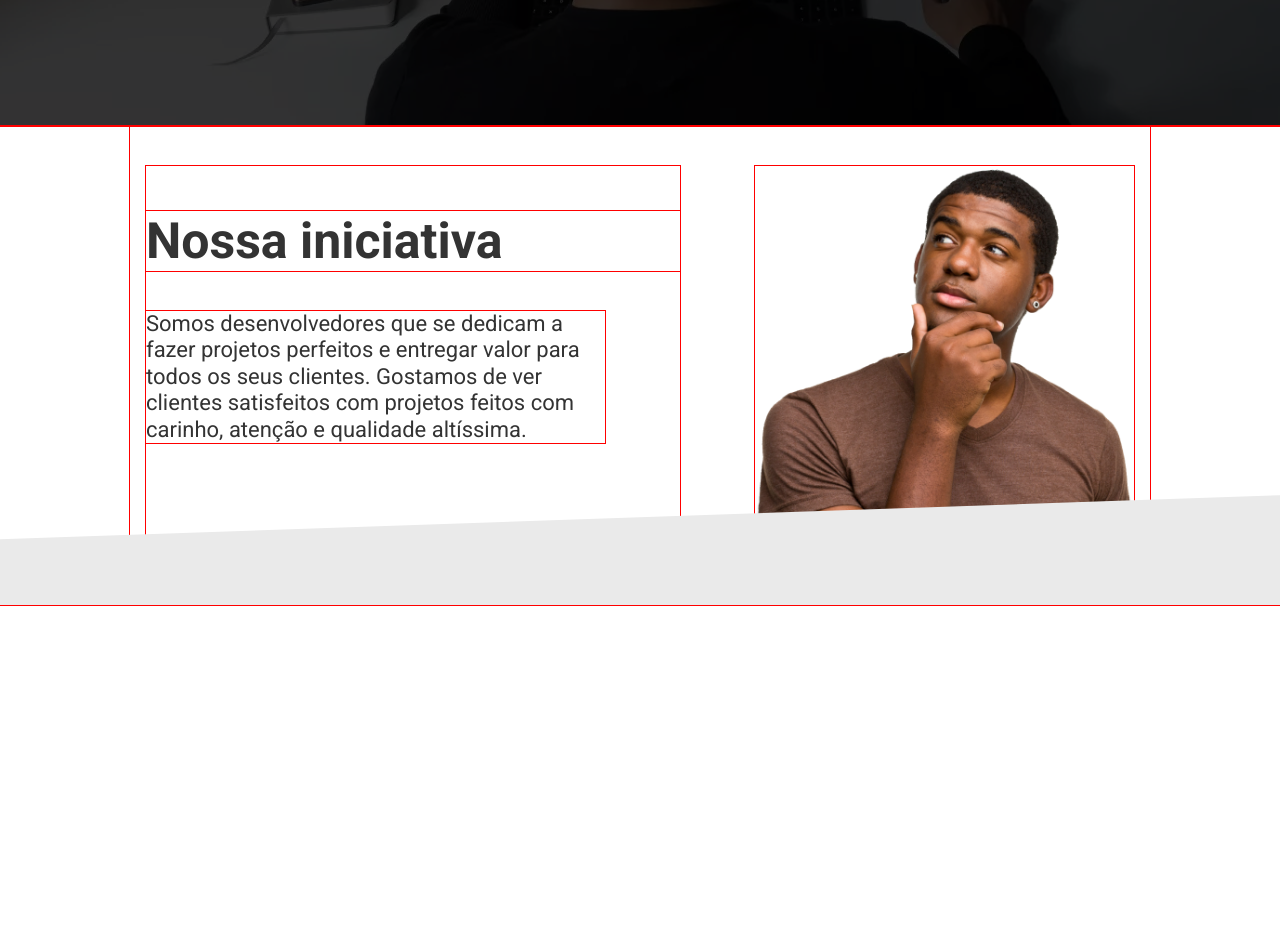
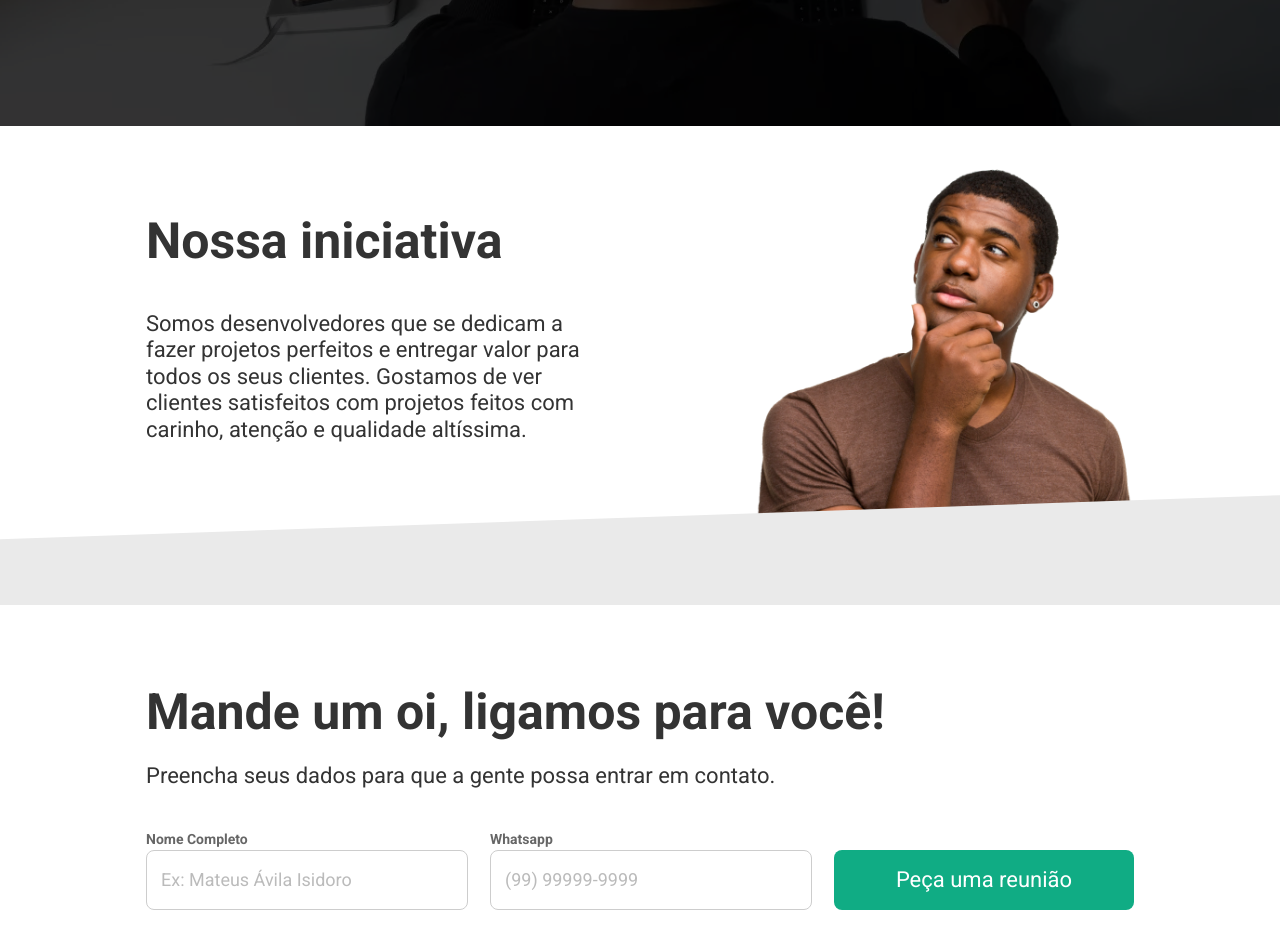
Before and after one commit to felipel7/challenge-react-meu_freela, a React (Vite) app: page / in a window 1280 px wide. Shown: the part 900-1848 px from the top of the page. Before the commit the page ends 1512 px from the top, so only its background shows below. Built offline with nearby package versions, Linux system fonts and the light colour scheme.

Commit message:
chore: created Contact component

```diff
--- a/src/Components/AboutUs/styles.module.scss
+++ b/src/Components/AboutUs/styles.module.scss
@@ -1,8 +1,4 @@
 @import '../../styles/global.scss';
-
-* {
-  outline: 1px solid red;
-}
 
 .aboutUsContainer {
   position: relative;
@@ -38,11 +34,9 @@
 
   h2 {
     margin: 4.5rem 0 4rem;
-    color: $color-text-dark;
   }
 
   p {
-    color: $color-text-dark;
     max-width: 50rem;
     margin-right: 7.5rem;
   }
--- /dev/null
+++ b/src/Components/Contact/Contact.tsx
@@ -0,0 +1,25 @@
+import styles from './styles.module.scss';
+
+const Contact = () => {
+  return (
+    <section className={styles.contactContainer}>
+      <h2>Mande um oi, ligamos para você!</h2>
+      <p>Preencha seus dados para que a gente possa entrar em contato.</p>
+
+      <form>
+        <div className={styles.formControl}>
+          <label htmlFor='name'>Nome Completo</label>
+          <input type='text' id='name' placeholder='Ex: Mateus Ávila Isidoro' />
+        </div>
+
+        <div className={styles.formControl}>
+          <label htmlFor='phone'>Whatsapp</label>
+          <input type='text' id='phone' placeholder='(99) 99999-9999' />
+        </div>
+        <button type='button'>Peça uma reunião</button>
+      </form>
+    </section>
+  );
+};
+
+export { Contact };
--- /dev/null
+++ b/src/Components/Contact/styles.module.scss
@@ -0,0 +1,48 @@
+.contactContainer {
+  height: 38.1rem;
+  margin: 0 auto;
+  max-width: 1020px;
+  padding: 0 1.6rem;
+
+  display: flex;
+  flex-direction: column;
+  justify-content: center;
+
+  p {
+    margin: 2.1rem 0 4rem;
+  }
+
+  > form {
+    display: flex;
+    flex-direction: column;
+    gap: 2.2rem;
+
+    @media screen and (min-width: 720px) {
+      align-items: flex-end;
+      flex-direction: row;
+      justify-content: space-between;
+    }
+
+    .formControl {
+      flex: 1;
+
+      label {
+        display: block;
+        color: #666;
+        font-size: 1.4rem;
+        font-weight: bold;
+        line-height: 1.5;
+      }
+
+      input {
+        width: 100%;
+      }
+    }
+
+    button {
+      background: #10ac84;
+      height: 6rem;
+      max-width: 30rem;
+    }
+  }
+}
--- a/src/Components/Header/styles.module.scss
+++ b/src/Components/Header/styles.module.scss
@@ -15,6 +15,7 @@
 
   h3 {
     font-size: 3rem;
+    color: $color-text-light;
   }
 
   > ul {
--- a/src/Components/Hero/styles.module.scss
+++ b/src/Components/Hero/styles.module.scss
@@ -3,6 +3,7 @@
 .heroContainer {
   position: relative;
   height: 94.6rem;
+  color: $color-text-light;
 
   &::after {
     position: absolute;
@@ -25,6 +26,7 @@
 
 .heroHeading {
   position: absolute;
+
   top: 50%;
   transform: translateY(-50%);
 
--- a/src/Pages/Home/index.tsx
+++ b/src/Pages/Home/index.tsx
@@ -1,11 +1,13 @@
+import { Hero } from '../../Components/Hero';
 import { AboutUs } from '../../Components/AboutUs';
-import { Hero } from '../../Components/Hero';
+import { Contact } from '../../Components/Contact/Contact';
 
 const Home = () => {
   return (
     <main>
       <Hero />
       <AboutUs />
+      <Contact />
     </main>
   );
 };
--- a/src/styles/global.scss
+++ b/src/styles/global.scss
@@ -7,6 +7,10 @@ $color-accent: #ee5253;
   margin: 0;
   padding: 0;
   box-sizing: border-box;
+}
+
+::placeholder {
+  color: #bbb;
 }
 
 html {
@@ -29,17 +33,12 @@ input {
 h1,
 h2,
 h3 {
-  color: $color-text-light;
   font-size: 8rem;
   font-weight: bold;
 }
 
 h2 {
   font-size: 5rem;
-}
-
-p {
-  color: $color-text-light;
 }
 
 // Buttons
@@ -49,6 +48,7 @@ button {
   color: $color-text-light;
   cursor: pointer;
   line-height: 1.2;
+  max-height: 6rem;
   outline: none;
   overflow: hidden;
   padding: 1.6rem 0;
@@ -62,3 +62,13 @@ a {
   color: $color-text-light;
   text-decoration: none;
 }
+
+// Inputs
+input {
+  border-radius: 8px;
+  border: 1px solid #cdcdcd;
+  font-size: 1.8rem;
+  height: 6rem;
+  line-height: 3rem;
+  padding: 1.4rem;
+}
```
